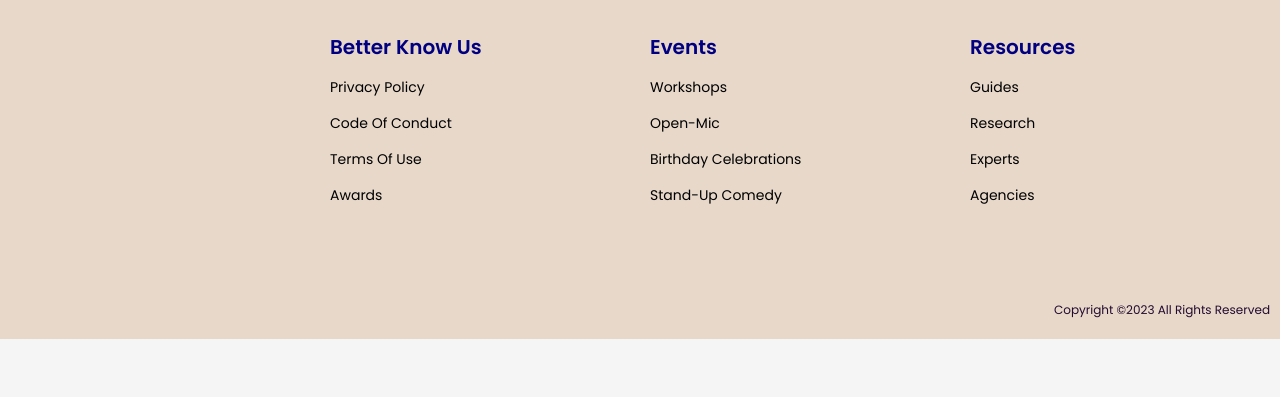
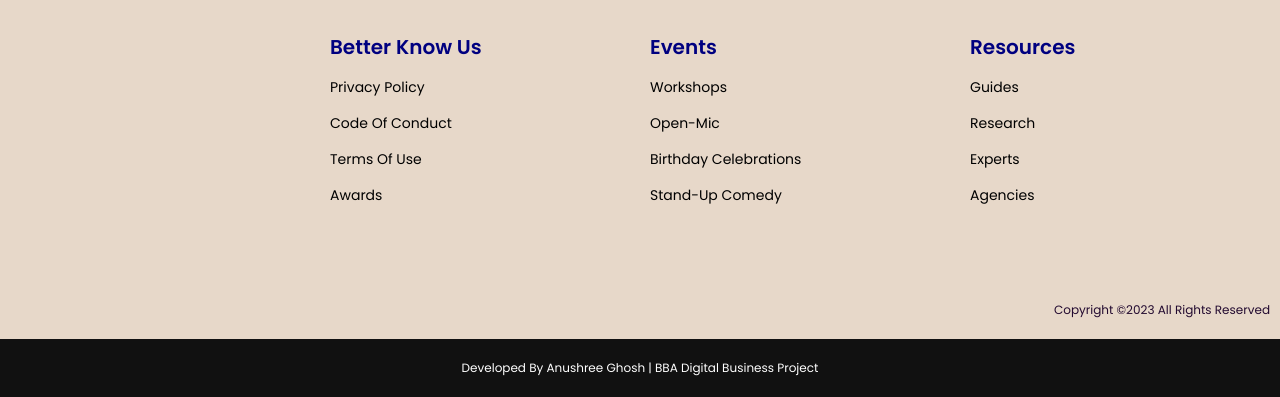
Before and after one commit to badassgrace4-cyber/KOE-cafe-bba, a plain HTML site: page index.html in a window 1280 px wide. Shown: the part 3413-3810 px from the top of the page. Before the commit the page ends 3752 px from the top, so only its background shows below. Drawn offline with nearby package versions, Linux system fonts and the light colour scheme.

Commit message:
Added footer with developer name

```diff
--- a/index.html
+++ b/index.html
@@ -1231,6 +1231,8 @@ img {vertical-align: middle;}
   }
   </script>
 
-
+   <footer style="background-color:#111; color:white; text-align:center; padding:10px;">
+  <p>Developed by Anushree Ghosh | BBA Digital Business Project</p>
+</footer>
     </body>
     </html>
```
